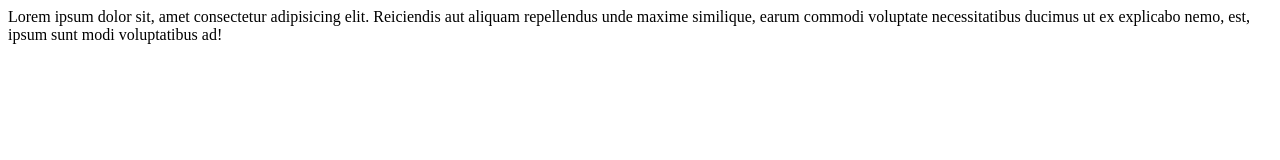
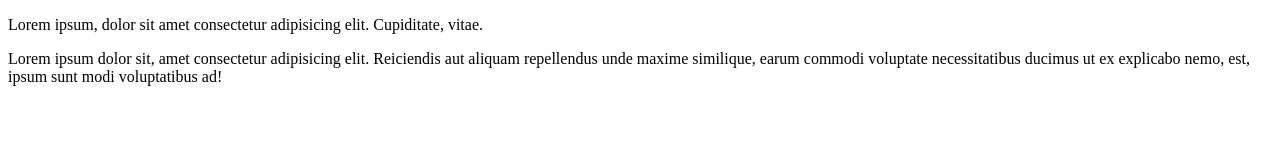
Before and after one commit to Geeta168/devops2, a plain HTML site: page index.html in a window 1280 px wide. Drawn offline with Linux system fonts and the light colour scheme.

Commit message:
third commit

```diff
--- a/index.html
+++ b/index.html
@@ -7,6 +7,9 @@
     <title>Document</title>
 </head>
 <body>
+
+    <p>Lorem ipsum, dolor sit amet consectetur adipisicing elit. Cupiditate, vitae.
+    </p>
     <div>Lorem ipsum dolor sit, amet consectetur adipisicing elit. Reiciendis aut aliquam repellendus unde maxime similique, earum commodi voluptate necessitatibus ducimus ut ex explicabo nemo, est, ipsum sunt modi voluptatibus ad!</div>
 </body>
 </html>
```
